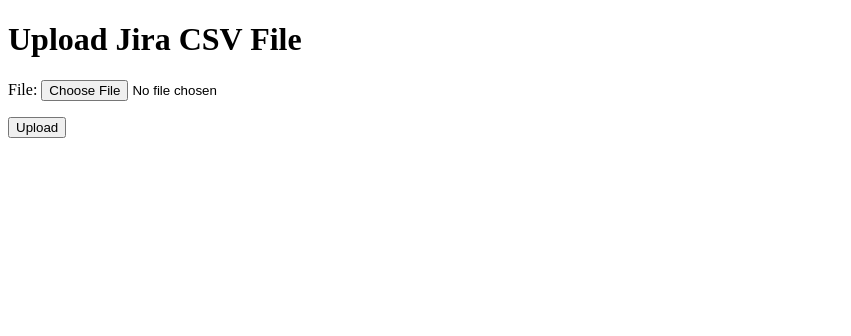
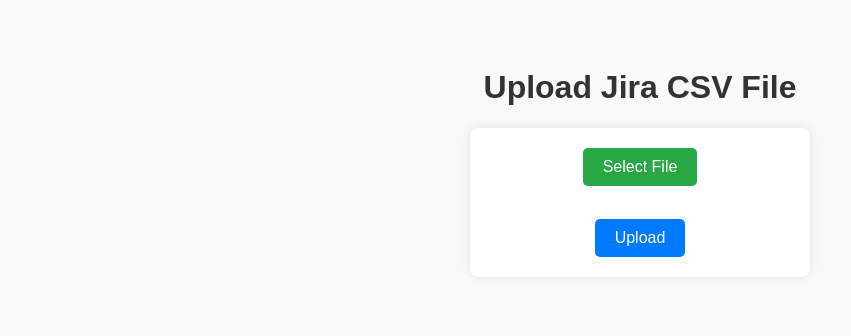
Before and after one commit to sajjadzolghadr/Jira-Time-Calculation, a Django app: page /jira/ in a window 1280 px wide. Shown: the top 336 px of the page, without its empty margins (0-851 px from the left). Run offline with Django 4.2, Linux system fonts and the light colour scheme.

Commit message:
add style and table

```diff
--- a/jiraTimeCalculate/jira/views.py
+++ b/jiraTimeCalculate/jira/views.py
@@ -31,7 +31,7 @@ def jira_page(request):
             for name in sums:
                 sums[name] //= 3600
 
-            result = dict(sums)
+            result = sorted(sums.items(), key=lambda x: x[1], reverse=True)
 
     else:
         form = UploadCSVForm()
--- a/jiraTimeCalculate/templates/jira.html
+++ b/jiraTimeCalculate/templates/jira.html
@@ -3,23 +3,112 @@
 <head>
     <meta charset="UTF-8">
     <title>Upload Jira CSV</title>
+    <style>
+        body {
+            font-family: Arial, sans-serif;
+            background-color: #f9f9f9;
+            padding: 40px;
+            text-align: center;
+        }
+        h1 {
+            color: #333;
+        }
+        form {
+            margin: 20px auto;
+            padding: 20px;
+            background: #fff;
+            width: 300px;
+            border-radius: 8px;
+            box-shadow: 0 0 10px rgba(0,0,0,0.1);
+        }
+        .custom-file-upload {
+            display: inline-block;
+            padding: 10px 20px;
+            cursor: pointer;
+            background-color: #28a745;
+            color: white;
+            border-radius: 5px;
+            margin-bottom: 15px;
+            font-size: 16px;
+        }
+        .custom-file-upload:hover {
+            background-color: #218838;
+        }
+        input[type="file"] {
+            display: none; /* مخفی کردن input اصلی */
+        }
+        button {
+            background-color: #007bff;
+            color: white;
+            padding: 10px 20px;
+            border: none;
+            border-radius: 5px;
+            cursor: pointer;
+            font-size: 16px;
+        }
+        button:hover {
+            background-color: #0056b3;
+        }
+        table {
+            margin: 30px auto;
+            width: 60%;
+            border-collapse: collapse;
+            background-color: #fff;
+            box-shadow: 0 0 10px rgba(0,0,0,0.1);
+        }
+        th, td {
+            border: 1px solid #ccc;
+            padding: 12px;
+            text-align: center;
+        }
+        th {
+            background-color: #f1f1f1;
+        }
+    </style>
 </head>
 <body>
+
     <h1>Upload Jira CSV File</h1>
 
     <form method="POST" enctype="multipart/form-data">
         {% csrf_token %}
-        {{ form.as_p }}
+
+        <label for="file-upload" class="custom-file-upload">
+            Select File
+        </label>
+        {{ form.file }}
+
+        <br><br>
+
         <button type="submit">Upload</button>
     </form>
 
     {% if result %}
         <h2>Results:</h2>
-        <ul>
-            {% for name, hours in result.items %}
-                <li>{{ name }}: {{ hours }} hours</li>
-            {% endfor %}
-        </ul>
+        <table>
+            <thead>
+                <tr>
+                    <th>Name</th>
+                    <th>Hours</th>
+                </tr>
+            </thead>
+            <tbody>
+                {% for name, hours in result %}
+                    <tr>
+                        <td>{{ name }}</td>
+                        <td>{{ hours }}</td>
+                    </tr>
+                {% endfor %}
+            </tbody>
+        </table>
     {% endif %}
+
+    <script>
+        // وقتی روی label کلیک میشه، input باز بشه
+        document.querySelector('.custom-file-upload').addEventListener('click', function() {
+            document.querySelector('input[type="file"]').click();
+        });
+    </script>
+
 </body>
 </html>
```
